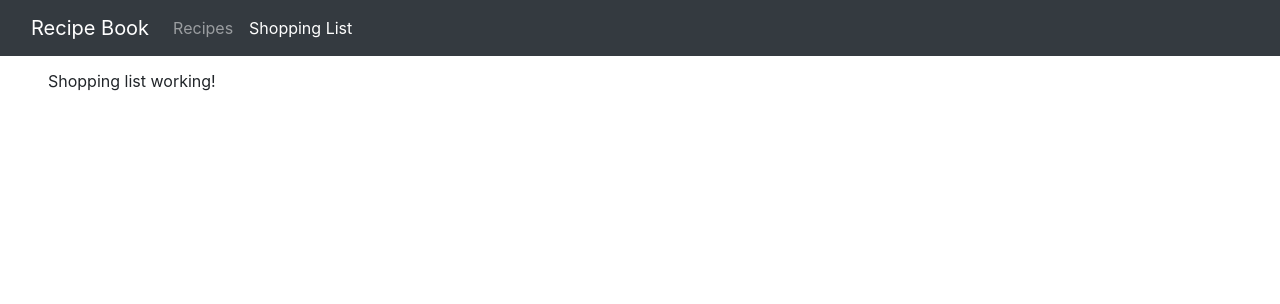
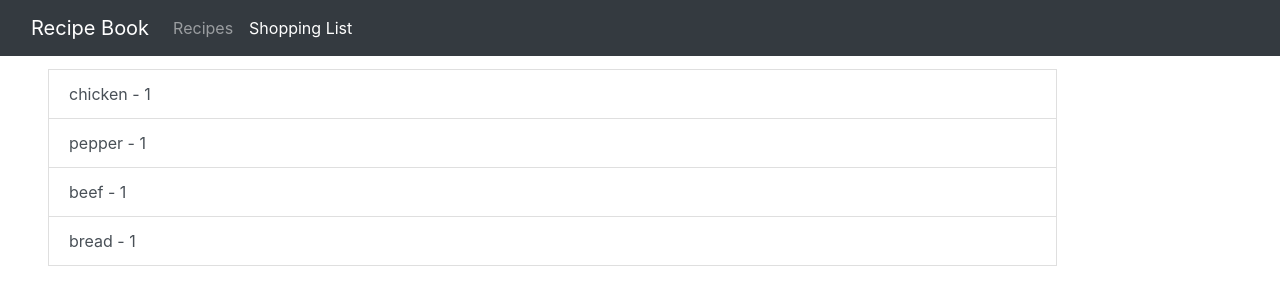
Before and after one commit to KevinCalmant/react-safari_tuto, a React (Create React App) app: page /shopping-list in a window 1280 px wide. Shown: the top 304 px of the page. Built offline with nearby package versions, Linux system fonts and the light colour scheme.

Commit message:
Recipes up to App.jsx and improve shopping-list component

```diff
--- a/src/App.jsx
+++ b/src/App.jsx
@@ -1,15 +1,19 @@
-import React from 'react';
+import React, { useState } from 'react';
 import { Route, Redirect, Switch } from 'react-router';
 import { BrowserRouter as Router } from 'react-router-dom';
 
 import './App.css';
+import recipesData from './recipesData';
 
 import Header from './components/header/Header';
 import NotFound from './components/not-found/NotFound';
 import Recipes from './components/recipes/Recipes';
 import ShoppingList from './components/shopping-list/ShoppingList';
 
-const App = () => (
+const App = () => {
+  const [recipes, setRecipes] = useState(recipesData);
+
+  return (
     <Router>
       <div>
         <Header />
@@ -20,8 +24,18 @@ const App = () => (
                 <Route exact path="/">
                   <Redirect to="/recipes" />
                 </Route>
-              <Route path="/recipes" component={Recipes} />
-              <Route path="/shopping-list" component={ShoppingList} />
+                <Route
+                  path="/recipes"
+                  component={() => <Recipes recipes={recipes} setRecipes={setRecipes} />}
+                />
+                <Route
+                  path="/shopping-list"
+                  component={() => (
+                    <ShoppingList
+                      ingredients={[].concat(...recipes.map((recipe) => recipe.ingredients))}
+                    />
+                  )}
+                />
                 <Route component={NotFound} />
               </Switch>
             </div>
@@ -30,5 +44,6 @@ const App = () => (
       </div>
     </Router>
   );
+};
 
 export default App;
--- a/src/components/recipes/recipes.jsx
+++ b/src/components/recipes/recipes.jsx
@@ -7,15 +7,10 @@ import RecipesDetail from './recipes-detail/RecipeDetail';
 import RecipesStart from './recipes-start/RecipeStart';
 import RecipeEdit from './recipe-edit/RecipeEdit';
 
-import recipesData from './recipesData';
-
-const Recipes = ({ match }) => {
-  const [recipes, setRecipes] = React.useState(recipesData);
-
+const Recipes = ({ recipes, setRecipes }) => {
   const [selectedRecipe, setSelectedRecipe] = React.useState({});
 
   const history = useHistory();
-
   const onAddRecipe = (recipe) => {
     const updatedRecipes = recipes.slice();
 
@@ -33,7 +28,6 @@ const Recipes = ({ match }) => {
     }
     setRecipes(updatedRecipes);
     setSelectedRecipe(newRecipe);
-
     history.push(`/recipes/${newRecipe.id}`);
   };
 
@@ -53,17 +47,14 @@ const Recipes = ({ match }) => {
       </div>
       <div className="col-md-5">
         <Switch>
-          <Route exact path={`${match.path}`} component={RecipesStart} />
+          <Route exact path="/recipes" component={RecipesStart} />
+          <Route path="/recipes/new" component={() => <RecipeEdit onAddRecipe={onAddRecipe} />} />
           <Route
-            path={`${match.path}/new`}
-            component={() => <RecipeEdit onAddRecipe={onAddRecipe} />}
-          />
-          <Route
-            path={`${match.path}/:id/edit`}
+            path="/recipes/:id/edit"
             component={() => <RecipeEdit recipes={recipes} onAddRecipe={onAddRecipe} />}
           />
           <Route
-            path={`${match.path}/:id`}
+            path="/recipes/:id"
             component={() => (
               <RecipesDetail recipe={selectedRecipe} onRemoveRecipe={onRemoveRecipe} />
             )}
@@ -75,9 +66,15 @@ const Recipes = ({ match }) => {
 };
 
 Recipes.propTypes = {
-  match: PropTypes.shape({
-    path: PropTypes.string.isRequired,
-  }).isRequired,
+  recipes: PropTypes.arrayOf(
+    PropTypes.shape({
+      id: PropTypes.number,
+      name: PropTypes.string,
+      description: PropTypes.string,
+      imagePath: PropTypes.string,
+    })
+  ).isRequired,
+  setRecipes: PropTypes.func.isRequired,
 };
 
 export default Recipes;
--- a/src/components/shopping-list/shoppingList.jsx
+++ b/src/components/shopping-list/shoppingList.jsx
@@ -1,5 +1,32 @@
 import React from 'react';
+import PropTypes from 'prop-types';
 
-const ShoppingList = () => <>Shopping list working!</>;
+const ShoppingList = ({ ingredients }) => (
+  <div className="row">
+    <div className="col-md-10">
+      {ingredients.map((ingredient) => (
+        <a
+          href="/recipes"
+          className="list-group-item list-group-item-action flex-column align-items-start clearfix"
+        >
+          {ingredient.name} - {ingredient.amount}
+        </a>
+      ))}
+    </div>
+  </div>
+);
+
+ShoppingList.propTypes = {
+  ingredients: PropTypes.arrayOf(
+    PropTypes.shape({
+      name: PropTypes.string,
+      amount: PropTypes.number,
+    })
+  ),
+};
+
+ShoppingList.defaultProps = {
+  ingredients: [],
+};
 
 export default ShoppingList;
```
Also changed, not shown: src/recipesData.js (renamed from src/components/recipes/recipesData.js). Lines whose indentation alone changed are shown as unchanged.
